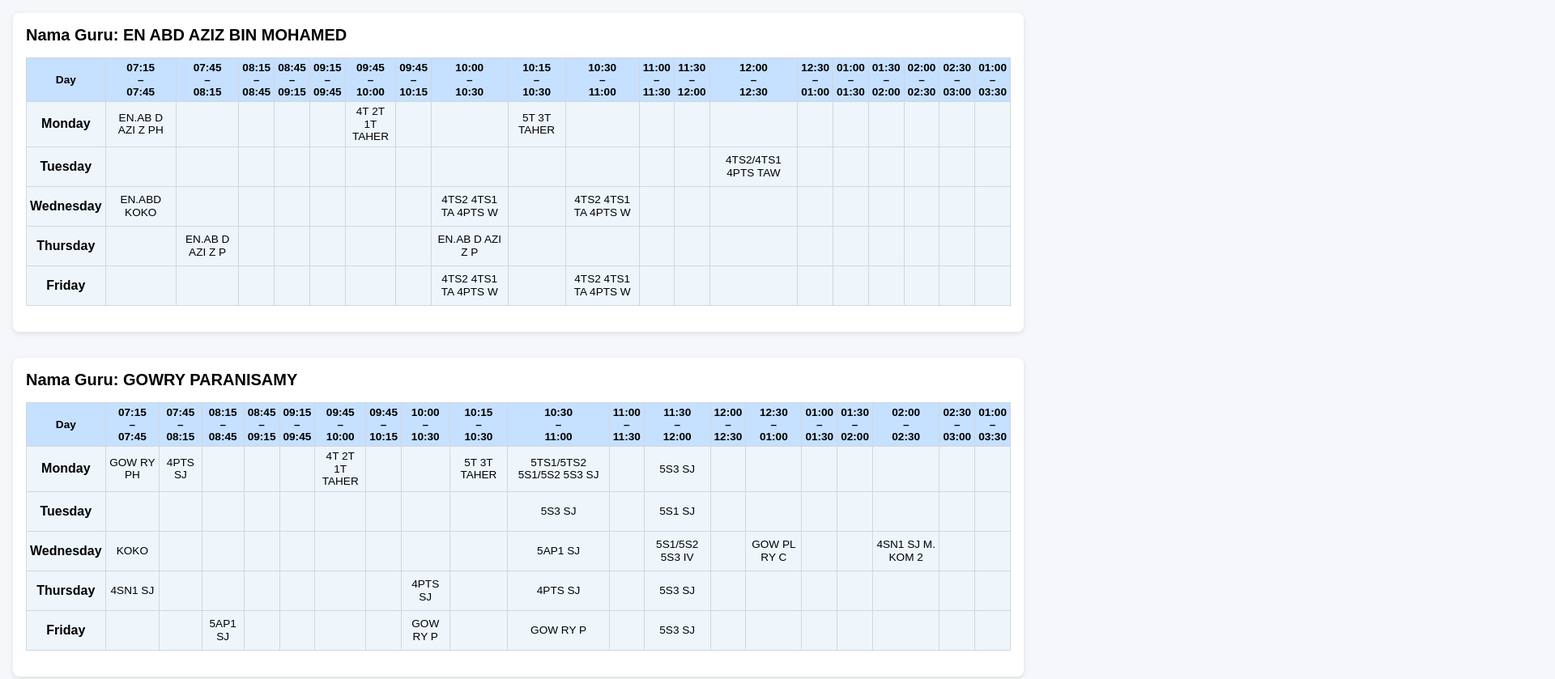
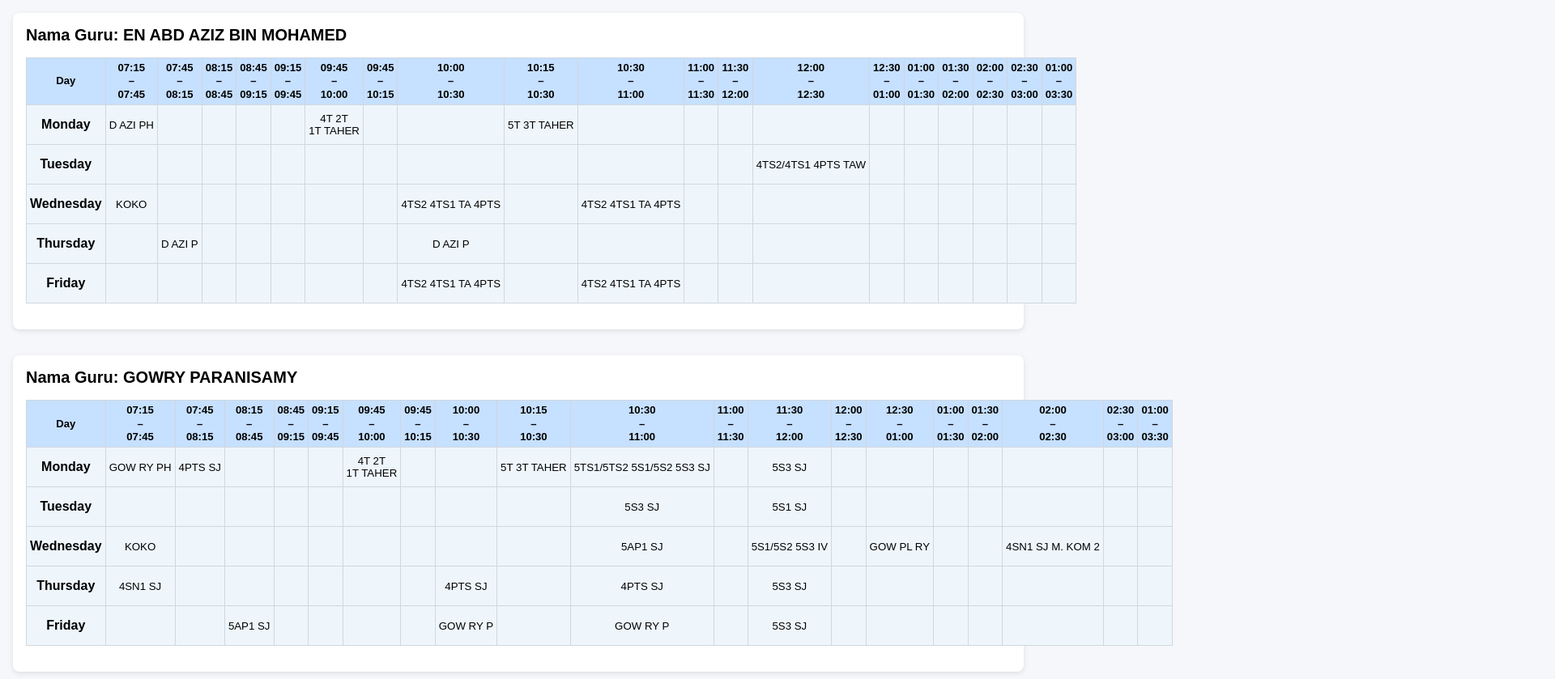
Before and after one commit to Theva73/JadualNama, a plain HTML site: page index.html in a window 1280 px wide. Shown: the top 839 px of the page at 81% size, 1920 px wide, since content can reach past the window. Drawn offline with Linux system fonts and the light colour scheme.

Commit message:
Update index.html

```diff
--- a/index.html
+++ b/index.html
@@ -9,99 +9,128 @@
     .teacher-card h2{margin:0 0 1rem;font-size:1.25rem}
     table.schedule{width:100%;border-collapse:collapse;margin-bottom:1rem}
     table.schedule th,table.schedule td{border:1px solid #d0d7de;padding:4px;text-align:center}
-    table.schedule th{background:#c6e0ff;font-size:.85rem}
+    table.schedule th{background:#c6e0ff;font-size:.82rem;line-height:1.25}
     table.schedule td{background:#eef6fc;height:2.5rem}
-    table.schedule td div{font-size:.85rem;line-height:1.15}
+    table.schedule td div{font-size:.83rem;line-height:1.15;white-space:nowrap}
   </style>
 </head>
 <body>
   <div id="schedules">Loading…</div>
 
   <script>
-  (function () {
-    const CONTAINER = document.getElementById('schedules');
-    const FULL_DAYS = ['Monday','Tuesday','Wednesday','Thursday','Friday'];
-    const DAY_ABBR  = ['Mo','Tu','We','Th','Fr'];
-    const DAY_NAME  = {Mo:'Monday',Tu:'Tuesday',We:'Wednesday',Th:'Thursday',Fr:'Friday'};
+  (async () => {
+    const EL   = document.getElementById('schedules');
+    const DAYS = ['Monday','Tuesday','Wednesday','Thursday','Friday'];
 
-    // words we always strip if they appear alone
+    /* -----------------------------------------------------------------
+       1.  Vocabulary the script is **allowed** to keep inside a cell
+    ----------------------------------------------------------------- */
+    const SUBJECTS = new Set([
+      'PH','KOKO','P','IV','MM','PNG','PI','LET','PM','BC','FIZ','KKQ','RB','GE','NILAM',
+      'ASK','IB','PLC','SN','DBM','KIM','PD','RBT','TAW','PPS','BI','MMT','D','BA','SJ',
+      'PJ','PTS','PTW','AP','TS','TS1','TS2'   // add / remove freely
+    ]);
+    /* Honorifics and titles that should always vanish ---------------- */
     const HONORIFICS = new Set(['EN','PN','PUAN','TUAN','CIK','DR','UST','USTAZ','USTAZAH']);
 
-    /** Return true when token looks like a teacher’s name or honorific */
-    function isTeacherToken(tok, teacherTokens) {
-      const clean = tok.replace(/[^A-Z]/gi,'').toUpperCase();
-      if (!clean) return true;            // strip punctuation-only tokens
-      if (HONORIFICS.has(clean)) return true;
-      return teacherTokens.has(clean);    // one of the teacher’s own name parts
-    }
-
-    fetch('teacher_schedules.json')
-      .then(r => (r.ok ? r.json() : Promise.reject(new Error(`HTTP ${r.status}`))))
-      .then(data => {
-        CONTAINER.innerHTML = '';                                 // clear “Loading…”
-        const teachers = data;
-        const teacherNames = Object.keys(teachers);
-        if (!teacherNames.length) {
-          CONTAINER.textContent = 'No schedules found.';
+    /* -----------------------------------------------------------------
+       2.  Fetch JSON and build a global dictionary of all teacher names
+    ----------------------------------------------------------------- */
+    let data;
+    try {
+      const res = await fetch('teacher_schedules.json');
+      if (!res.ok) throw new Error(`HTTP ${res.status}`);
+      data = await res.json();
+    } catch (err) {
+      EL.innerHTML = `<p style="color:red">Failed to load data &mdash; ${err.message}</p>`;
+      console.error(err);
       return;
     }
 
-        // derive slot list from first teacher
-        const slots = Object.keys(teachers[teacherNames[0]].Mo);
+    // pull every distinct word (length ≥ 2) from *all* teacher names
+    const NAME_PARTS = new Set();
+    Object.keys(data).forEach(full => {
+      full.split(/\s+/).forEach(w => {
+        const letters = w.replace(/[^A-Z]/gi,'').toUpperCase();
+        if (letters.length >= 2) NAME_PARTS.add(letters);
+      });
+    });
 
-        teacherNames.forEach(name => {
-          const week = teachers[name];
+    /* -----------------------------------------------------------------
+       3.  Helper that recognises “tokens” we must hide
+    ----------------------------------------------------------------- */
+    function looksLikeTeacherToken(raw) {
+      // a digit inside → definitely keep (class / form / combo codes)
+      if (/\d/.test(raw)) return false;
+      // anything with a dot, ampersand, or just punctuation → rubbish
+      if (/[.&]/.test(raw) || !/[A-Z]/i.test(raw)) return true;
 
-          // build a fast-lookup set of this teacher’s own name parts
-          const teacherTokens = new Set(
-            name.split(/\s+/).map(t => t.replace(/[^A-Z]/gi,'').toUpperCase())
-          );
+      const letters = raw.replace(/[^A-Z]/gi,'').toUpperCase();
+      if (SUBJECTS.has(letters))            return false;      // allowed subject code
+      if (HONORIFICS.has(letters))          return true;       // EN., PN., DR., …
+      if (NAME_PARTS.has(letters))          return true;       // exact name piece
 
-          // card wrapper
+      // partial overlap with a longer name fragment (e.g. EN.AB → ENAB)
+      for (const part of NAME_PARTS)
+        if (part.length >= 3 && letters.includes(part)) return true;
+
+      // single-letter garbage that isn’t a known subject (e.g. “Z”)
+      if (letters.length === 1)             return true;
+
+      return false;                                         // keep everything else
+    }
+
+    /* -----------------------------------------------------------------
+       4.  Build timetable cards
+    ----------------------------------------------------------------- */
+    EL.innerHTML = '';                 // clear the “Loading…” placeholder
+    const firstTeacher = Object.keys(data)[0];
+    const SLOT_LIST    = Object.keys(data[firstTeacher].Mo);   // time columns
+
+    Object.entries(data).forEach(([teacher, weekObj]) => {
+      /* ---------- card wrapper ---------- */
       const card = document.createElement('div');
       card.className = 'teacher-card';
 
-          // title
+      /* ---------- title ---------- */
       const h2 = document.createElement('h2');
-          h2.textContent = `Nama Guru: ${name}`;
+      h2.textContent = `Nama Guru: ${teacher}`;
       card.appendChild(h2);
 
-          // timetable
-          const tbl = document.createElement('table');
+      /* ---------- timetable ---------- */
+      const tbl  = document.createElement('table');
       tbl.className = 'schedule';
+      const thead = tbl.createTHead();
+      const hRow = thead.insertRow();
+      hRow.insertCell().outerHTML = '<th>Day</th>';
+      SLOT_LIST.forEach(slot => {
+        const [s, e] = slot.split('-');
+        const th = document.createElement('th');
+        th.innerHTML = `${s.padStart(5,'0')}<br>&ndash;<br>${e.padStart(5,'0')}`;
+        hRow.appendChild(th);
+      });
+      const tbody = tbl.createTBody();
 
-          // header row
-          const thead = tbl.createTHead();
-          const hr = thead.insertRow();
-          hr.insertCell().outerHTML = '<th>Day</th>';
-          slots.forEach(slot => {
-            const [s,e] = slot.split('-');
-            const th = document.createElement('th');
-            th.innerHTML = `${s.padStart(5,'0')}<br>–<br>${e.padStart(5,'0')}`;
-            hr.appendChild(th);
-          });
+      DAYS.forEach(day => {
+        const row = tbody.insertRow();
+        const c0  = row.insertCell();    // day name
+        c0.textContent = day;
+        c0.style.fontWeight = 'bold';
 
-          // body rows
-          const tbody = tbl.createTBody();
-          DAY_ABBR.forEach(d => {
-            const row = tbody.insertRow();
-            const dayCell = row.insertCell();
-            dayCell.textContent = DAY_NAME[d];
-            dayCell.style.fontWeight = 'bold';
+        SLOT_LIST.forEach(slot => {
+          const cell  = row.insertCell();
+          const raw   = (weekObj[day.slice(0,2)] || weekObj[day.slice(0,2).replace('Tu','Tu')])[slot] || [];
+          const kept  = raw.filter(tok => !looksLikeTeacherToken(tok));
 
-            slots.forEach(slot => {
-              const cell = row.insertCell();
-              const raw = (week[d] && week[d][slot]) || [];
+          // clean up stray commas / ampersands
+          const pretty = kept
+            .join(' ')
+            .replace(/\s*&\s*/g,' & ')
+            .replace(/\s*,\s*/g,', ')
+            .trim();
 
-              // filter out teacher names / honorifics
-              const filtered = raw.filter(tok => !isTeacherToken(tok, teacherTokens));
-
-              // collapse repeated commas/“&” that may be left behind
-              const tidy = filtered.join(' ').replace(/\s*&\s*/g,' & ').trim();
-
-              // show each logical chunk on its own line
-              cell.innerHTML = tidy
-                .split(/\s*,\s*|\s{2,}/)        // split by commas or double-spaces
+          cell.innerHTML = pretty
+            .split(/\s{2,}|,\s*/)   // split on double-space *or* commas
             .filter(Boolean)
             .map(txt => `<div>${txt}</div>`)
             .join('');
@@ -109,13 +138,7 @@
       });
 
       card.appendChild(tbl);
-          CONTAINER.appendChild(card);
-        });
-      })
-      .catch(err => {
-        console.error(err);
-        CONTAINER.innerHTML =
-          `<p style="color:red">Error loading data: ${err.message}</p>`;
+      EL.appendChild(card);
     });
   })();
   </script>
```
Lines whose indentation alone changed are shown as unchanged.
